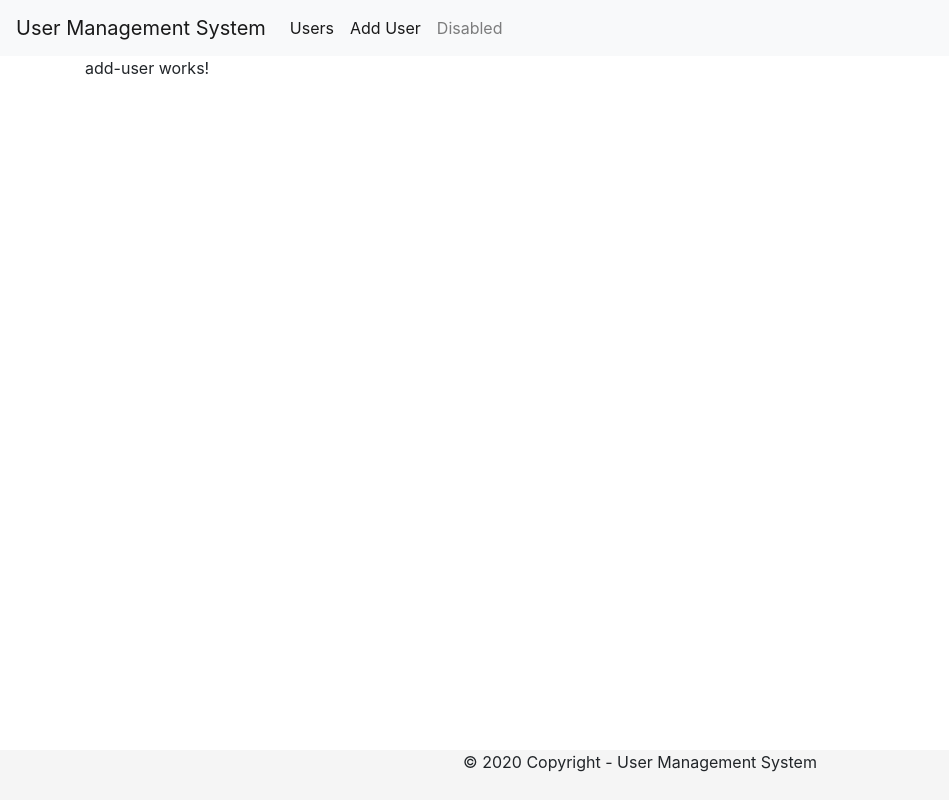
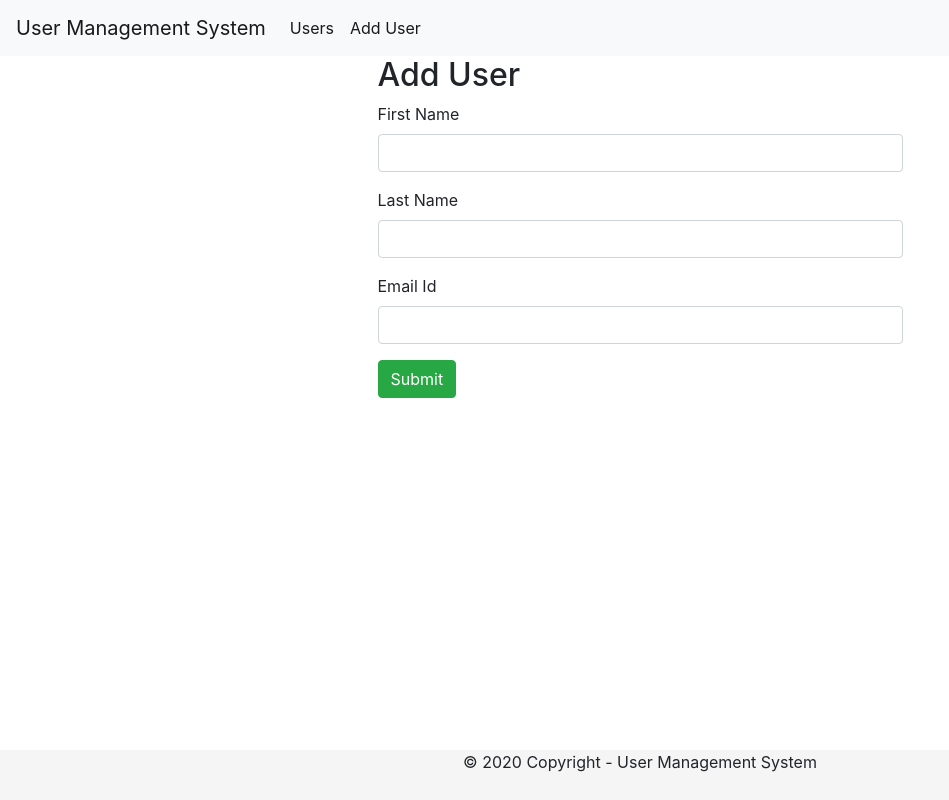
Before and after one commit to aakashverma1124/User-Management-System-Spring-Boot-Angular-10-Frontend, an Angular app: page /add-user in a window 1280 px wide. Shown: the whole page, without its empty margins (0-949 px from the left). Built offline with nearby package versions, Linux system fonts and the light colour scheme.

Commit message:
add user API is added and working

```diff
--- a/src/app/add-user/add-user.component.html
+++ b/src/app/add-user/add-user.component.html
@@ -1 +1,21 @@
-<p>add-user works!</p>
+<div class="col-md-6 offset-md-3">
+  <h2>Add User</h2>
+  <form (ngSubmit)="onSubmit()">
+    <div class="form-group">
+      <label>First Name</label>
+      <input type="text" class="form-control" id="firstName" [(ngModel)]="user.firstName" name="firstName">
+    </div>
+
+    <div class="form-group">
+      <label>Last Name</label>
+      <input type="text" class="form-control" id="lastName" [(ngModel)]="user.lastName" name="lastName">
+    </div>
+
+    <div class="form-group">
+      <label>Email Id</label>
+      <input type="text" class="form-control" id="emailId" [(ngModel)]="user.emailId" name="emailId">
+    </div>
+
+    <button class="btn btn-success" type="submit">Submit</button>
+  </form>
+</div>
--- a/src/app/add-user/add-user.component.ts
+++ b/src/app/add-user/add-user.component.ts
@@ -1,4 +1,7 @@
 import { Component, OnInit } from '@angular/core';
+import {User} from '../user';
+import {UserService} from '../user.service';
+import {Router} from '@angular/router';
 
 @Component({
   selector: 'app-add-user',
@@ -7,9 +10,25 @@ import { Component, OnInit } from '@angular/core';
 })
 export class AddUserComponent implements OnInit {
 
-  constructor() { }
+  user: User = new User();
+  constructor(private userService: UserService, private router: Router) { }
 
   ngOnInit(): void {
   }
 
+  saveUser(): void {
+    this.userService.addUser(this.user).subscribe(data => {
+      console.log(data);
+      this.goToUserList();
+    },
+      error => (console.log(error)));
+  }
+
+  goToUserList(): void {
+     this.router.navigate(['/users'])
+  }
+  onSubmit(): void {
+  this.saveUser()
+  }
+
 }
--- a/src/app/app.component.html
+++ b/src/app/app.component.html
@@ -12,9 +12,6 @@
       </li>
       <li class="nav-item">
         <a class="nav-link" routerLink="add-user" routerLinkActive="active">Add User</a>
-      </li>
-      <li class="nav-item">
-        <a class="nav-link" href="#">Disabled</a>
       </li>
     </ul>
   </div>
--- a/src/app/app.module.ts
+++ b/src/app/app.module.ts
@@ -6,6 +6,7 @@ import { UserListComponent } from './user-list/user-list.component';
 import {HttpClientModule} from '@angular/common/http';
 import {AppRoutingModule} from './app-routing.module';
 import { AddUserComponent } from './add-user/add-user.component';
+import {FormsModule} from '@angular/forms';
 
 @NgModule({
   declarations: [
@@ -16,7 +17,8 @@ import { AddUserComponent } from './add-user/add-user.component';
   imports: [
     BrowserModule,
     AppRoutingModule,
-    HttpClientModule
+    HttpClientModule,
+    FormsModule
   ],
   providers: [],
   bootstrap: [AppComponent]
--- a/src/app/user-list/user-list.component.html
+++ b/src/app/user-list/user-list.component.html
@@ -1,6 +1,6 @@
 <h2>User List</h2>
 <table class="table table-striped">
-  <thead>
+  <thead class="thead-light">
   <tr>
     <th> First Name </th>
     <th> Last Name </th>
--- a/src/app/user.service.ts
+++ b/src/app/user.service.ts
@@ -8,10 +8,15 @@ import {User} from './user';
 })
 export class UserService {
 
-  private baseURL = "http://localhost:8080/users/get-users";
+  private getUsersURL = "http://localhost:8080/users/get-users";
+  private addUserURL = "http://localhost:8080/users/add-user";
   constructor(private httpClient: HttpClient) { }
 
   getUsersList(): Observable<User[]> {
-    return this.httpClient.get<User[]>(`${this.baseURL}`);
+    return this.httpClient.get<User[]>(`${this.getUsersURL}`);
+  }
+
+  addUser(user: User): Observable<Object> {
+    return this.httpClient.post(`${this.addUserURL}`, user);
   }
 }
```
